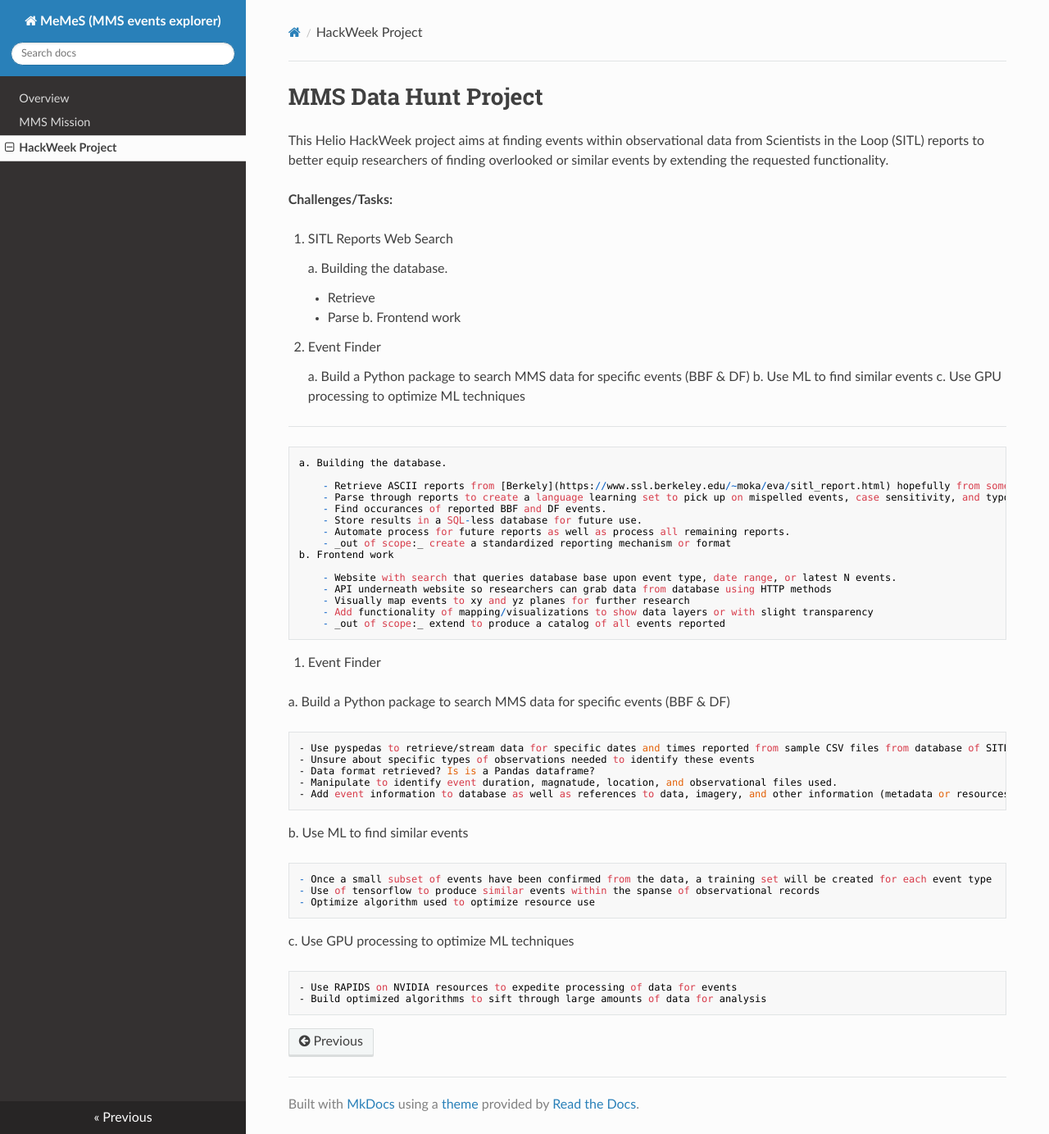
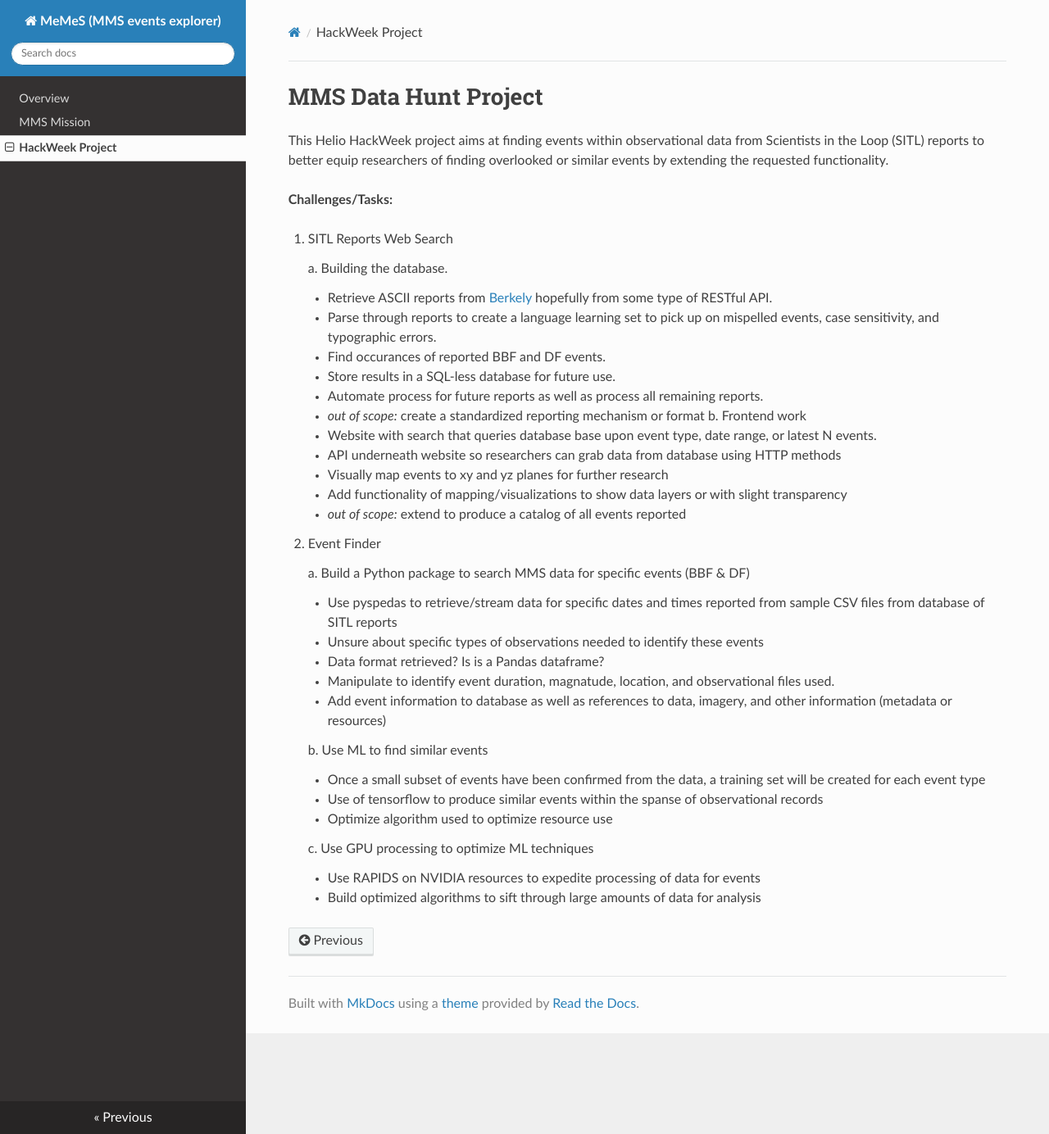
Before and after one commit to heliohackweek/mms_data_hunt, an MkDocs documentation site: the page built from docs/docs/hw.md, in a window 1280 px wide and 1384 px high. Shown: the whole window at 82% size. Built offline with MkDocs 1.6.1, drawn with Linux system fonts in a browser that asks for light colours; nearby versions of some CDN libraries.

Commit message:
format test

```diff
--- a/docs/docs/hw.md
+++ b/docs/docs/hw.md
@@ -8,50 +8,37 @@ __Challenges/Tasks:__
 
     a. Building the database.
 
-       - Retrieve
-       - Parse
+       - Retrieve ASCII reports from [Berkely](https://www.ssl.berkeley.edu/~moka/eva/sitl_report.html) hopefully from some type of RESTful API.
+       - Parse through reports to create a language learning set to pick up on mispelled events, case sensitivity, and typographic errors.
+       - Find occurances of reported BBF and DF events.
+       - Store results in a SQL-less database for future use.
+       - Automate process for future reports as well as process all remaining reports.
+       - _out of scope:_ create a standardized reporting mechanism or format
     b. Frontend work
+
+       - Website with search that queries database base upon event type, date range, or latest N events.
+       - API underneath website so researchers can grab data from database using HTTP methods
+       - Visually map events to xy and yz planes for further research
+       - Add functionality of mapping/visualizations to show data layers or with slight transparency
+       - _out of scope:_ extend to produce a catalog of all events reported
 
 2. Event Finder
 
     a. Build a Python package to search MMS data for specific events (BBF & DF)
+
+       - Use pyspedas to retrieve/stream data for specific dates and times reported from sample CSV files from database of SITL reports
+       - Unsure about specific types of observations needed to identify these events
+       - Data format retrieved? Is is a Pandas dataframe?
+       - Manipulate to identify event duration, magnatude, location, and observational files used.
+       - Add event information to database as well as references to data, imagery, and other information (metadata or resources)
+
     b. Use ML to find similar events
+
+       - Once a small subset of events have been confirmed from the data, a training set will be created for each event type
+       - Use of tensorflow to produce similar events within the spanse of observational records
+       - Optimize algorithm used to optimize resource use
+
     c. Use GPU processing to optimize ML techniques
 
----
-
-    a. Building the database.
-
-        - Retrieve ASCII reports from [Berkely](https://www.ssl.berkeley.edu/~moka/eva/sitl_report.html) hopefully from some type of RESTful API.
-        - Parse through reports to create a language learning set to pick up on mispelled events, case sensitivity, and typographic errors.
-        - Find occurances of reported BBF and DF events.
-        - Store results in a SQL-less database for future use.
-        - Automate process for future reports as well as process all remaining reports.
-        - _out of scope:_ create a standardized reporting mechanism or format
-    b. Frontend work
-
-        - Website with search that queries database base upon event type, date range, or latest N events.
-        - API underneath website so researchers can grab data from database using HTTP methods
-        - Visually map events to xy and yz planes for further research
-        - Add functionality of mapping/visualizations to show data layers or with slight transparency
-        - _out of scope:_ extend to produce a catalog of all events reported
-2. Event Finder
-
-  a. Build a Python package to search MMS data for specific events (BBF & DF)
-
-    - Use pyspedas to retrieve/stream data for specific dates and times reported from sample CSV files from database of SITL reports
-    - Unsure about specific types of observations needed to identify these events
-    - Data format retrieved? Is is a Pandas dataframe?
-    - Manipulate to identify event duration, magnatude, location, and observational files used.
-    - Add event information to database as well as references to data, imagery, and other information (metadata or resources)
-
-  b. Use ML to find similar events
-
-    - Once a small subset of events have been confirmed from the data, a training set will be created for each event type
-    - Use of tensorflow to produce similar events within the spanse of observational records
-    - Optimize algorithm used to optimize resource use
-
-  c. Use GPU processing to optimize ML techniques
-
-    - Use RAPIDS on NVIDIA resources to expedite processing of data for events
-    - Build optimized algorithms to sift through large amounts of data for analysis
+       - Use RAPIDS on NVIDIA resources to expedite processing of data for events
+       - Build optimized algorithms to sift through large amounts of data for analysis
```
